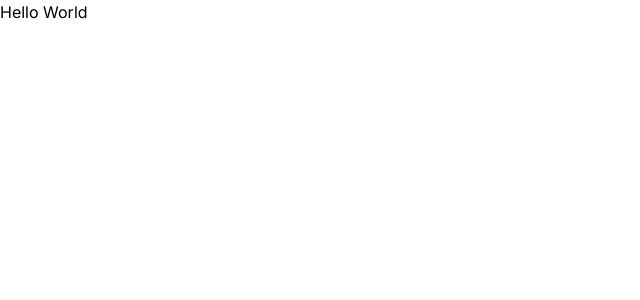
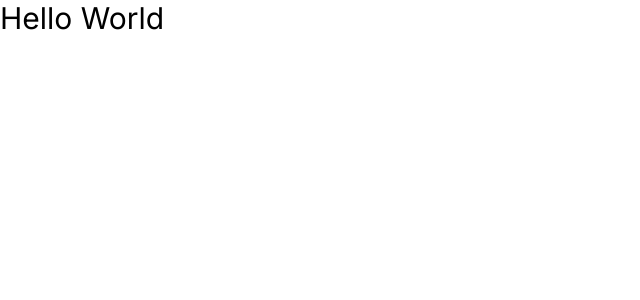
Before and after one commit to Takashi-Matsumura/vercel-mockup-test, a Next.js app: page / in a window 1280 px wide. Shown: the top 300 px of the page, without its empty margins (0-640 px from the left). Built offline with nearby package versions, Linux system fonts and the light colour scheme.

Commit message:
mod home

```diff
--- a/src/app/page.tsx
+++ b/src/app/page.tsx
@@ -1,7 +1,5 @@
-import Image from 'next/image'
+import Image from "next/image";
 
 export default function Home() {
-  return (
-    <h1>Hello World</h1>
-  )
+  return <h1 className="text-3xl">Hello World</h1>;
 }
```
